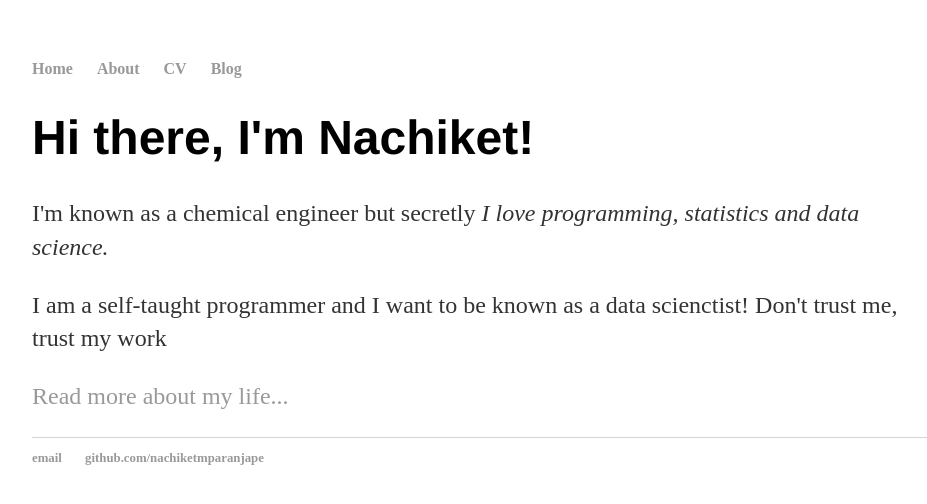
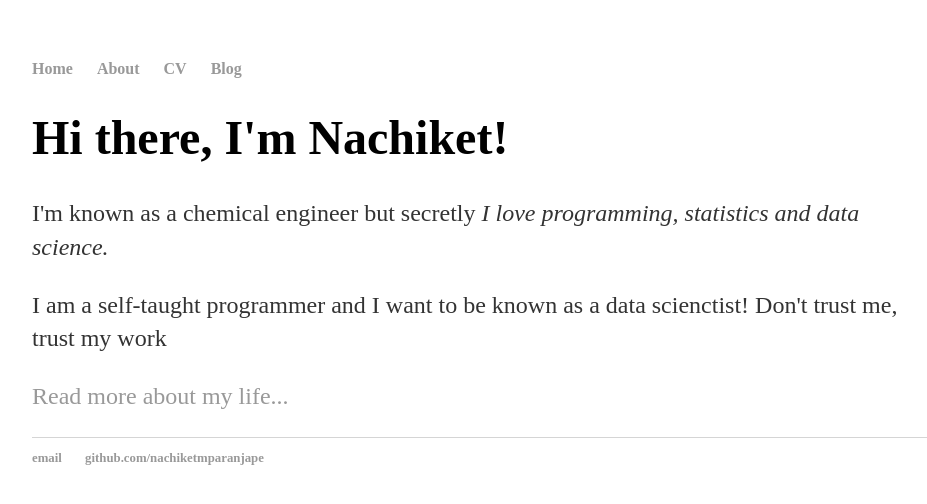
Before and after one commit to nachiketmparanjape2/nachiketmparanjape2.github.io, a Jekyll site: the page built from index.html, in a window 1280 px wide. Shown: the top 504 px of the page, without its empty margins (160-1087 px from the left). Built offline with Jekyll 4.4.1, drawn with Linux system fonts in a browser that asks for light colours.

Commit message:
Update main.css

```diff
--- a/css/main.css
+++ b/css/main.css
@@ -21,7 +21,7 @@ a:hover {
 }
 h1 {
     font-size: 3em;
-    font-family:'Helvetica', 'Arial', 'Sans-Serif';
+    font-family:'Sailec', 'Bell', 'Electra';
 }
 p {
     font-size: 1.5em;
```
